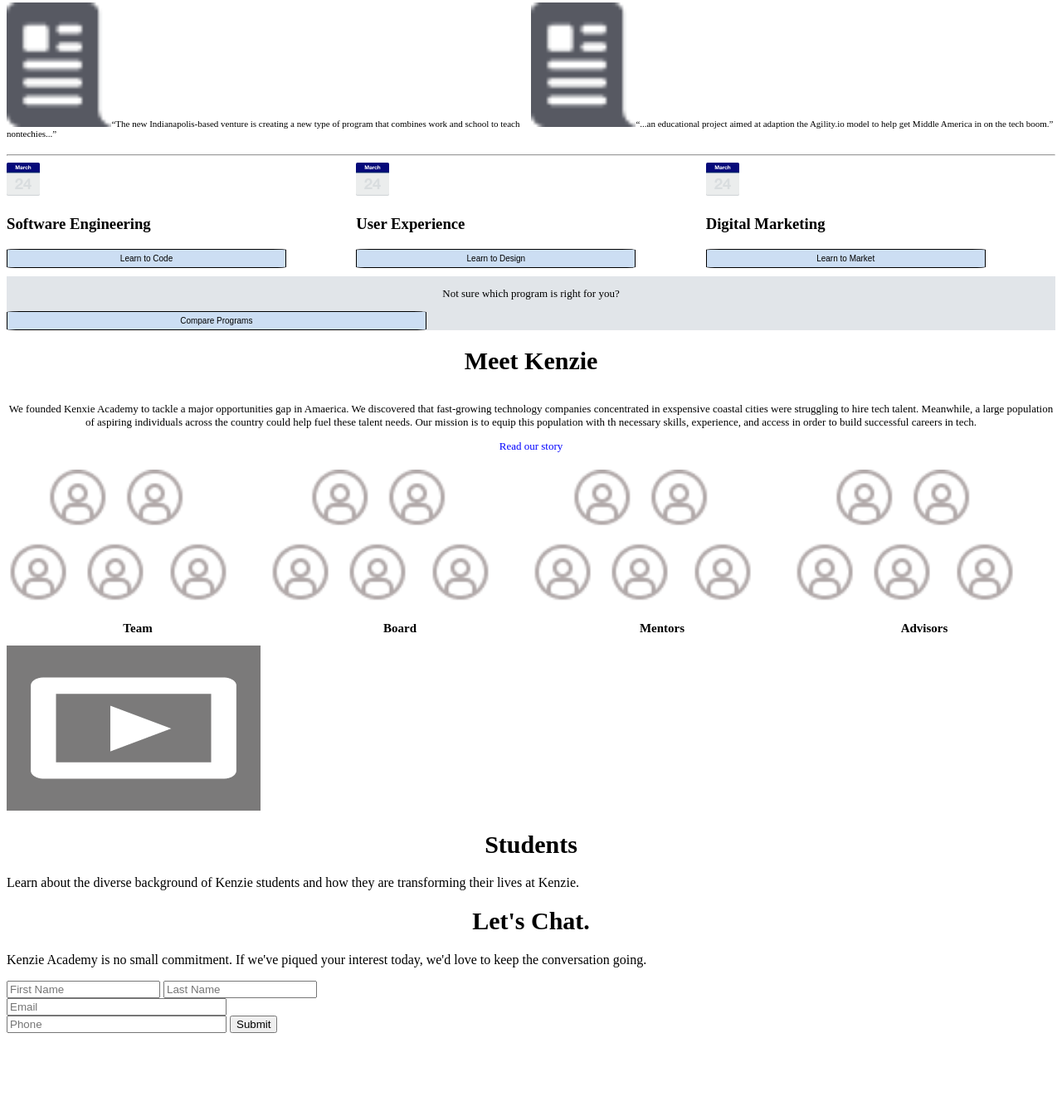
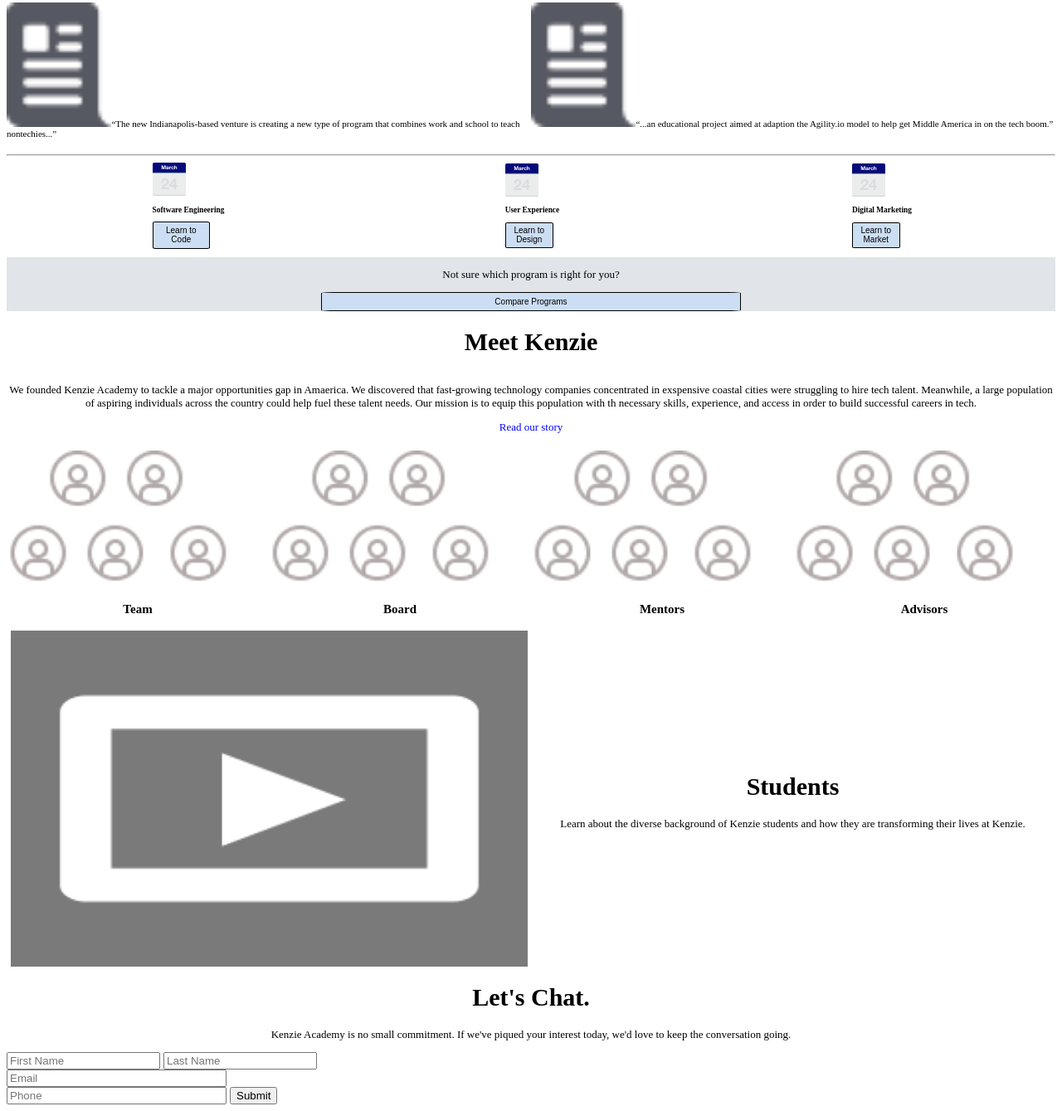
Before and after one commit to Sharonmarie19/KenzieHomepage, a plain HTML site: page kenzie.html in a window 1280 px wide. Shown: the part 327-1666 px from the top of the page at 83% size. Before the commit the page ends 1580 px from the top, so only its background shows below. Drawn offline with Linux system fonts and the light colour scheme.

Commit message:
done with the body

```diff
--- a/Kenzie.css
+++ b/Kenzie.css
@@ -52,11 +52,16 @@ iframe{
 .body_grid-menu{
   display: grid;
   grid-template-columns: 1fr 1fr 1fr;
+  align-items: center;
+  justify-items:center;
+  margin-left: 10px;
+  font-size: 50%;
 }
+
 .body-grid-button{
     background-color: var(--bgbutton-color);
     width: var(--button2-width);
-    padding: 5px;
+    padding: 5%;
     font-size: var(--button2-fontsize);
     border-style: var(--button-borderstyle);
     border-radius: var(--button-radious);
@@ -67,6 +72,9 @@ iframe{
     background-color:var(--bggrid-color) ;
     display: grid;
     grid-template-columns: 1fr;
+    align-items: center;
+    justify-items:center;
+
     text-align: center;
     font-size: var(--bodyfont-size-grid);
 
@@ -87,14 +95,35 @@ iframe{
     text-align: center;
     margin-bottom: 20px;
     font-size: var(--bodyfont-size-grid);
+
 }
+
 label{
     color: blue;
 }
 .grid-people{
     display: grid;
+    align-items: center;
     grid-template-columns: 1fr 1fr 1fr 1fr;
 }
 .img-people{
     width: 85%;
 }
+.grid-student{
+display: grid;
+grid-template-columns: 1fr 1fr;
+align-items: center;
+font-size: var(--bodyfont-size-grid);
+margin:5px;
+grid-column-gap: .5rem;
+text-align: center;
+
+}
+.student-img{
+    width: 100%;
+}
+
+.chat{
+    font-size: var(--bodyfont-size-grid);
+    text-align: center;
+}
--- a/kenzie.html
+++ b/kenzie.html
@@ -41,8 +41,9 @@
   </div>
 <hr>
     <div class="body_grid-menu">
-      <div class="one">
+      <div>
         <img src="./images/March.png" alt="">
+
         <h3>Software Engineering</h3>
         <button class="body-grid-button">Learn to Code</button>
       </div>
@@ -52,7 +53,7 @@
         <button class="body-grid-button">Learn to Design</button>
       </div>
       <div class="3">
-        <img src="./images/March.png" alt="">
+        <img src="./images/March.png" alt="" class="calendar">
         <h3>Digital Marketing</h3>
         <button class="body-grid-button">Learn to Market</button>
       </div>
@@ -63,7 +64,7 @@
     </div>
     <div class="grid-meet">
     <h1>Meet Kenzie</h1>
-    <p>We founded Kenxie Academy to tackle a major opportunities gap in Amaerica.  We discovered that fast-growing technology companies concentrated in exspensive coastal cities were struggling to hire tech talent.  Meanwhile, a large population of aspiring individuals across the country could help fuel these talent needs.  Our mission is to equip this population with th necessary skills, experience, and access in order to build successful careers in tech.</p>
+    <p>We founded Kenzie Academy to tackle a major opportunities gap in Amaerica.  We discovered that fast-growing technology companies concentrated in exspensive coastal cities were struggling to hire tech talent.  Meanwhile, a large population of aspiring individuals across the country could help fuel these talent needs.  Our mission is to equip this population with th necessary skills, experience, and access in order to build successful careers in tech.</p>
     <label for="read"><a href=""></a> Read our story</label>
     </div>
 
@@ -96,10 +97,11 @@
 </div>
 </div>
 
-<div class="form">
+<div class="chat">
 <h1>Let's Chat.</h1>
 <p>Kenzie Academy is no small commitment.  If we've piqued your interest today, we'd love to keep the conversation going.</p>
-<form action="">
+</div>
+<form action="" class="form">
     <input type="text" name="first name" id="" placeholder="First Name">
     <input type="text" name="last name" id="" placeholder="Last Name"> <br>
     <input type="email" name="" id="" placeholder="Email" size ="30" maxlength="30"> <br>
@@ -107,6 +109,6 @@
     <input type="submit" value="Submit" class="submit">
 
 </form>
-</div>
+
 </body>
 </html>
```
